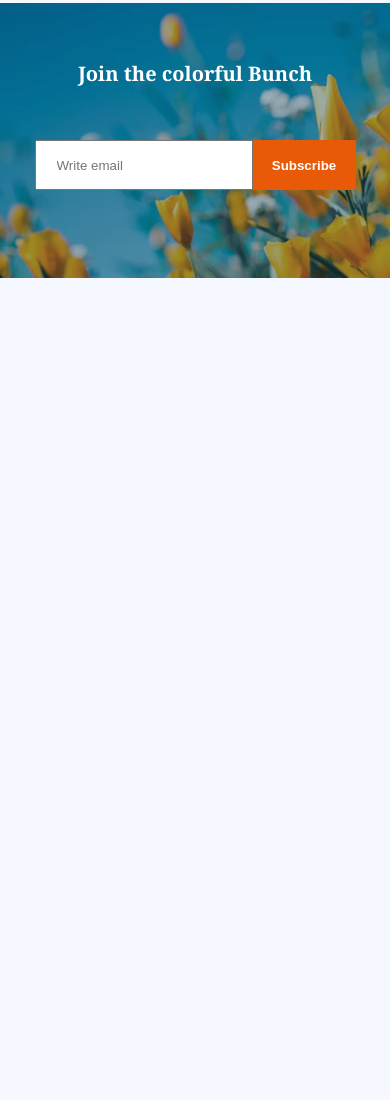
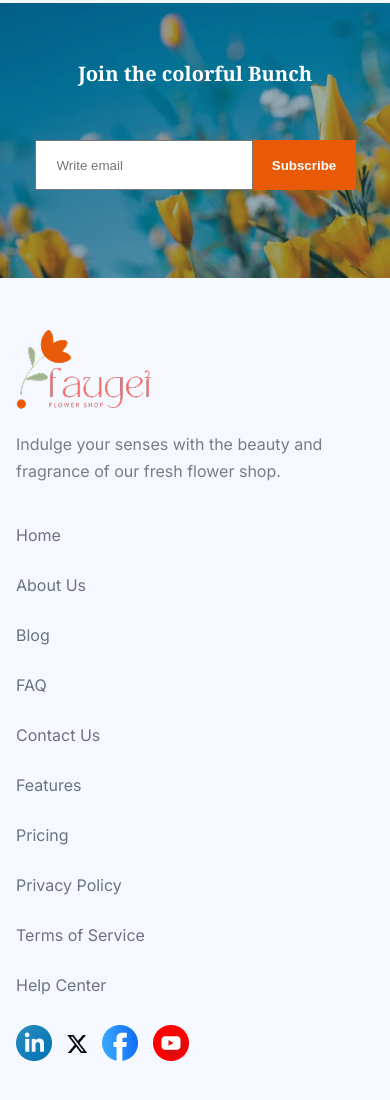
Before and after one commit to Adiba-hossain/Responsive-Flowers, a plain HTML site: page index.html in a window 390 px wide. Shown: the part 4026-5126 px from the top of the page. Before the commit the page ends 4304 px from the top, so only its background shows below. Drawn offline with Linux system fonts and the light colour scheme.

Commit message:
Footer section complete woth responsiveness

```diff
--- a/index.html
+++ b/index.html
@@ -237,6 +237,38 @@
           <button class="btn-primary">Subscribe</button>
         </div>
       </section>
+      <!-- This is footer section -->
+      <footer class="footer-container container inter-font">
+        <div class="footer-list footer-list-1">
+          <img src="./assets/logo.png" alt="This is the footer logo." />
+          <p>
+            Indulge your senses with the beauty and fragrance of our fresh
+            flower shop.
+          </p>
+        </div>
+        <div class="footer-list footer-list-2">
+          <a href="">Home</a>
+          <a href="">About Us</a>
+          <a href="">Blog</a>
+          <a href="">FAQ</a>
+          <a href="">Contact Us</a>
+          <a href="">Features</a>
+          <a href="">Pricing</a>
+          <a href="">Privacy Policy</a>
+          <a href="">Terms of Service</a>
+          <a href="">Help Center</a>
+        </div>
+        <div class="footer-list footer-list-3">
+          <img src="./assets/icon-linkedin.png" alt="This is the Linkedin" />
+          <img
+            id="twitter-icon"
+            src="./assets/icon-twitter.png"
+            alt="This is the Twitter"
+          />
+          <img src="./assets/icon-facebook.png" alt="This is the FaceBook" />
+          <img src="./assets/icon-youtube.png" alt="This is the YouTube" />
+        </div>
+      </footer>
     </main>
   </body>
 </html>
--- a/styles.css
+++ b/styles.css
@@ -244,6 +244,40 @@ body {
   height: 50px;
   margin-top: 30px;
 }
+/* This is footer section */
+.footer-container {
+  margin-top: 50px;
+  margin-bottom: 48px;
+  display: flex;
+  justify-content: space-between;
+  gap: 30px;
+}
+.footer-list-2 {
+  display: grid;
+  grid-template-columns: repeat(2, 1fr);
+  /* grid-template-rows: repeat(5, auto); */
+  gap: 30px;
+}
+.footer-list-2 a {
+  text-decoration: none;
+  color: rgb(107, 114, 128);
+  margin-right: 50px;
+  font-size: 16px;
+}
+.footer-list-3 img {
+  margin-right: 10px;
+}
+#twitter-icon {
+  margin-bottom: 8px;
+}
+.footer-list p {
+  width: 359px;
+  height: 81px;
+  margin: 16px 0px;
+  line-height: 27px;
+  color: rgba(0, 0, 0, 0.5);
+  font-size: 22px;
+}
 /* Responsive Styles */
 @media screen and (max-width: 576px) {
   /* Responsive Nav */
@@ -267,6 +301,7 @@ body {
     max-width: 79px;
     max-height: 24px;
   }
+
   /* Responsive Banner */
   .banner-container {
     flex-direction: column-reverse;
@@ -399,4 +434,18 @@ body {
     height: 50px;
     margin-top: 30px;
   }
+  /* This is responsive footer */
+  .footer-container {
+    display: flex;
+    flex-direction: column;
+  }
+  .footer-list-2 {
+    display: grid;
+    grid-template-columns: repeat(1, 1fr);
+  }
+  .footer-list p {
+    width: 359px;
+    height: 48px;
+    font-size: 16px;
+  }
 }
```
